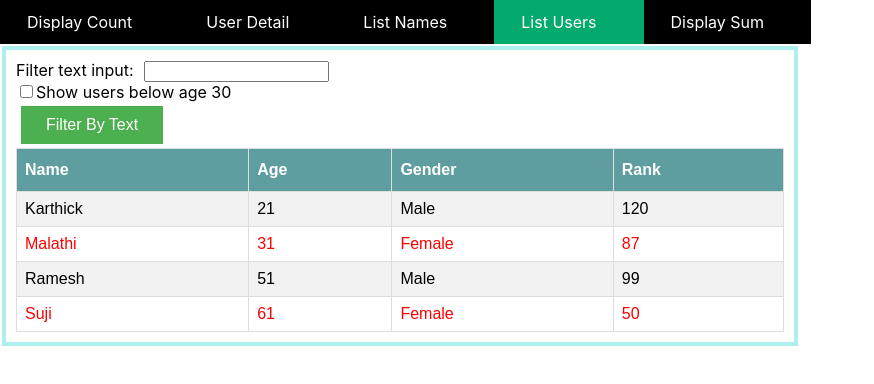
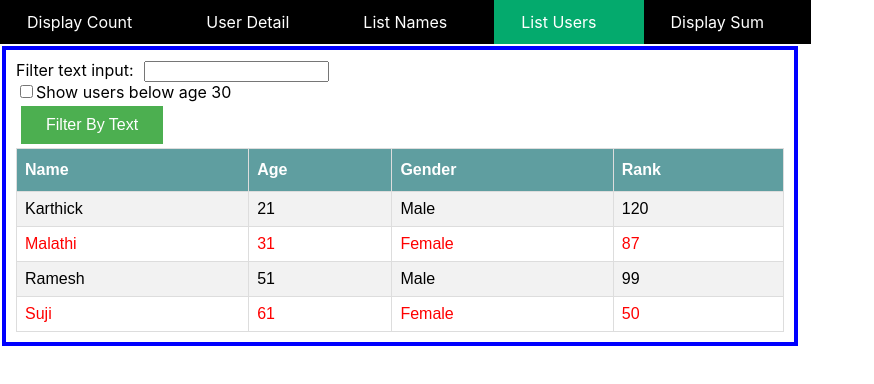
Before and after one commit to MadhuMuthumannan/emexo, a React (Create React App) app in the folder react/my-app/: page /listUsers in a window 1280 px wide. Shown: the top 384 px of the page, without its empty margins (0-874 px from the left). Built offline with nearby package versions, Linux system fonts and the light colour scheme.

Commit message:
made some css changes

```diff
--- /dev/null
+++ b/react/my-app/src/children/displaySum.css
@@ -0,0 +1,15 @@
+.container {
+  border: 4px blue solid;
+  margin: 2px;
+  width: 60%;
+  padding: 10px;
+}
+
+.container > p {
+  text-decoration: underline;
+  font-weight: bold;
+}
+
+.orangeContainer {
+  border: 4px orange solid;
+}
--- a/react/my-app/src/children/displaySum.js
+++ b/react/my-app/src/children/displaySum.js
@@ -1,10 +1,11 @@
 import React from 'react';
+import './displaySum.css';
 export default function DisplaySum() {
   const numbers = [1, 2, 3];
   let sum = 0;
   numbers.forEach((num) => (sum += num));
   return (
-    <div className="displaySumContainer">
+    <div className="container orangeContainer">
       <p>Display Sum Component</p>
       <div>Input numbers are "{numbers.join(',')}"</div>
       <div>Total is {sum}</div>
--- a/react/my-app/src/children/listNames.js
+++ b/react/my-app/src/children/listNames.js
@@ -14,7 +14,7 @@ export default function ListNames() {
   };
 
   return (
-    <div className="userDetailContainer">
+    <div className="container purpleContainer">
       <h3>List Component</h3>
       <pre>Add User : </pre>
       <input
--- /dev/null
+++ b/react/my-app/src/children/listUsers.css
@@ -0,0 +1,39 @@
+#users {
+  font-family: Arial, Helvetica, sans-serif;
+  border-collapse: collapse;
+  width: 100%;
+}
+
+#users td,
+#users th {
+  border: 1px solid #ddd;
+  padding: 8px;
+}
+
+#users tr:nth-child(even) {
+  background-color: #f2f2f2;
+}
+
+#users tr:hover {
+  background-color: #ddd;
+}
+
+#users th {
+  padding-top: 12px;
+  padding-bottom: 12px;
+  text-align: left;
+  background-color: cadetblue;
+  color: white;
+}
+
+div.parentContainer {
+  margin: auto;
+  left: 0;
+  right: 0;
+  top: 0;
+  bottom: 0;
+}
+
+div.container > input {
+  margin-left: 10px;
+}
--- a/react/my-app/src/children/listUsers.js
+++ b/react/my-app/src/children/listUsers.js
@@ -3,6 +3,7 @@ import Checkbox from './listUsersChildren/checkBox';
 import TextBox from './listUsersChildren/textBox';
 import Button from './listUsersChildren/button';
 import Table from './listUsersChildren/table';
+import './listUsers.css';
 
 export default function ListUsers() {
   let filterText = '';
@@ -70,7 +71,7 @@ export default function ListUsers() {
     filterText = val;
   };
   return (
-    <div className="userContainer">
+    <div className="container purpleContainer">
       Filter text input:
       <TextBox onFilterChange={onFilterChange} />
       <Checkbox filterByAge={filterByAge} />
--- a/react/my-app/src/children/userDetail.js
+++ b/react/my-app/src/children/userDetail.js
@@ -11,7 +11,7 @@ export default function UserDetail() {
     });
   };
   return (
-    <div className="userDetailContainer">
+    <div className="purpleContainer">
       <h3>User Detail Component</h3>
       {user.name} is of age {user.age}
       <button onClick={() => updateUser(user)}>Update User</button>
--- a/react/my-app/src/index.css
+++ b/react/my-app/src/index.css
@@ -12,70 +12,7 @@ code {
     monospace;
 }
 
-.displaySumContainer {
-  border: 4px blue solid;
-  margin: 2px;
-  width: 60%;
-  padding: 10px;
-}
-
-.displaySumContainer > p {
-  text-decoration: underline;
-  font-weight: bold;
-}
-
-#users {
-  font-family: Arial, Helvetica, sans-serif;
-  border-collapse: collapse;
-  width: 100%;
-}
-
-#users td,
-#users th {
-  border: 1px solid #ddd;
-  padding: 8px;
-}
-
-#users tr:nth-child(even) {
-  background-color: #f2f2f2;
-}
-
-#users tr:hover {
-  background-color: #ddd;
-}
-
-#users th {
-  padding-top: 12px;
-  padding-bottom: 12px;
-  text-align: left;
-  background-color: cadetblue;
-  color: white;
-}
-
-div.parentContainer {
-  margin: auto;
-  left: 0;
-  right: 0;
-  top: 0;
-  bottom: 0;
-}
-
-div.userContainer {
-  border: 4px paleturquoise solid;
-  margin: 2px;
-  width: 60%;
-  padding: 10px;
-}
-
-div.counterContainer {
-  border: 4px orange solid;
-  margin: 2px;
-  width: 60%;
-  padding: 10px;
-}
-
-div.userDetailContainer {
-  border: 4px purple solid;
+div.container {
   margin: 2px;
   width: 60%;
   padding: 10px;
@@ -97,7 +34,3 @@ button {
   margin: 4px 5px;
   cursor: pointer;
 }
-
-div.userContainer > input {
-  margin-left: 10px;
-}
```
